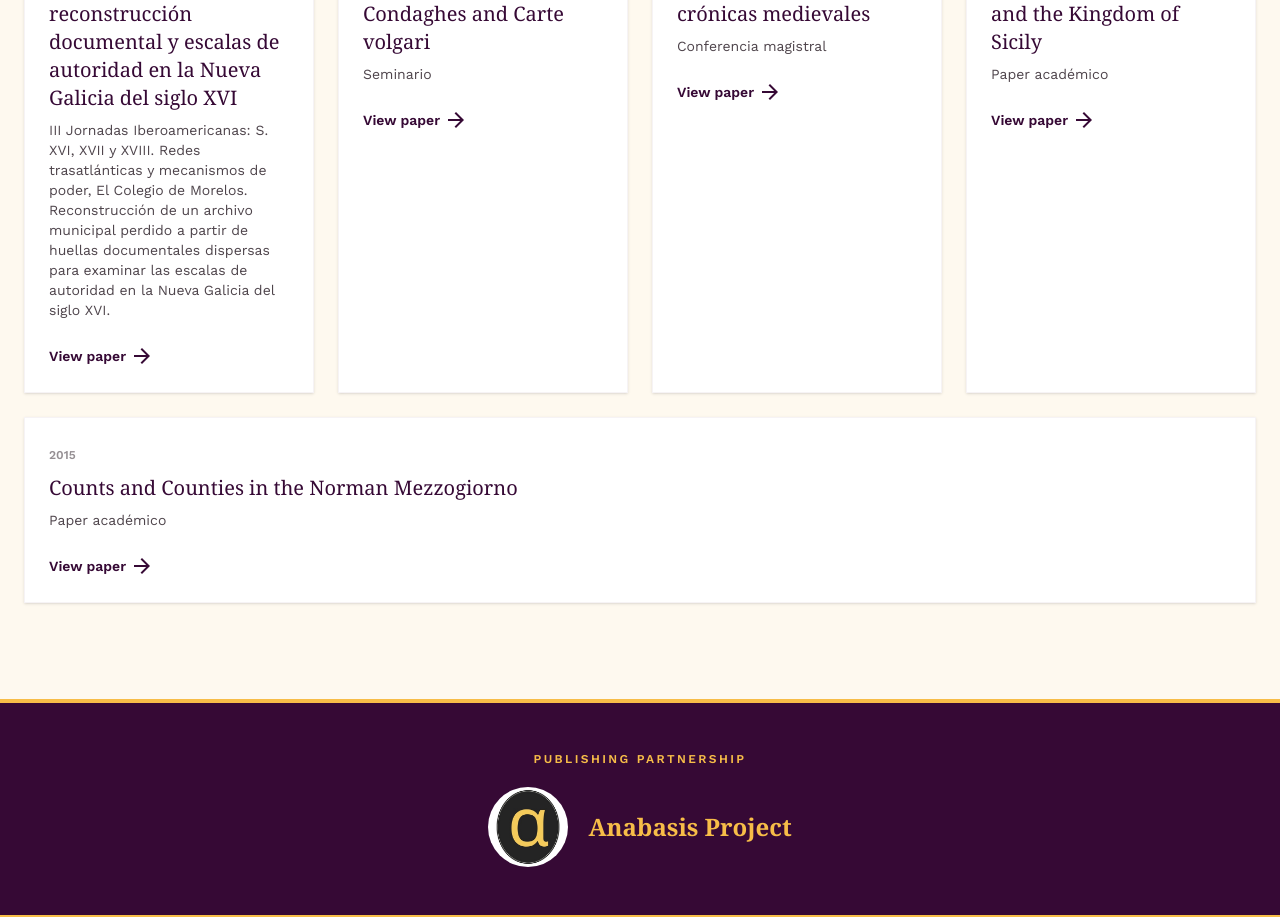
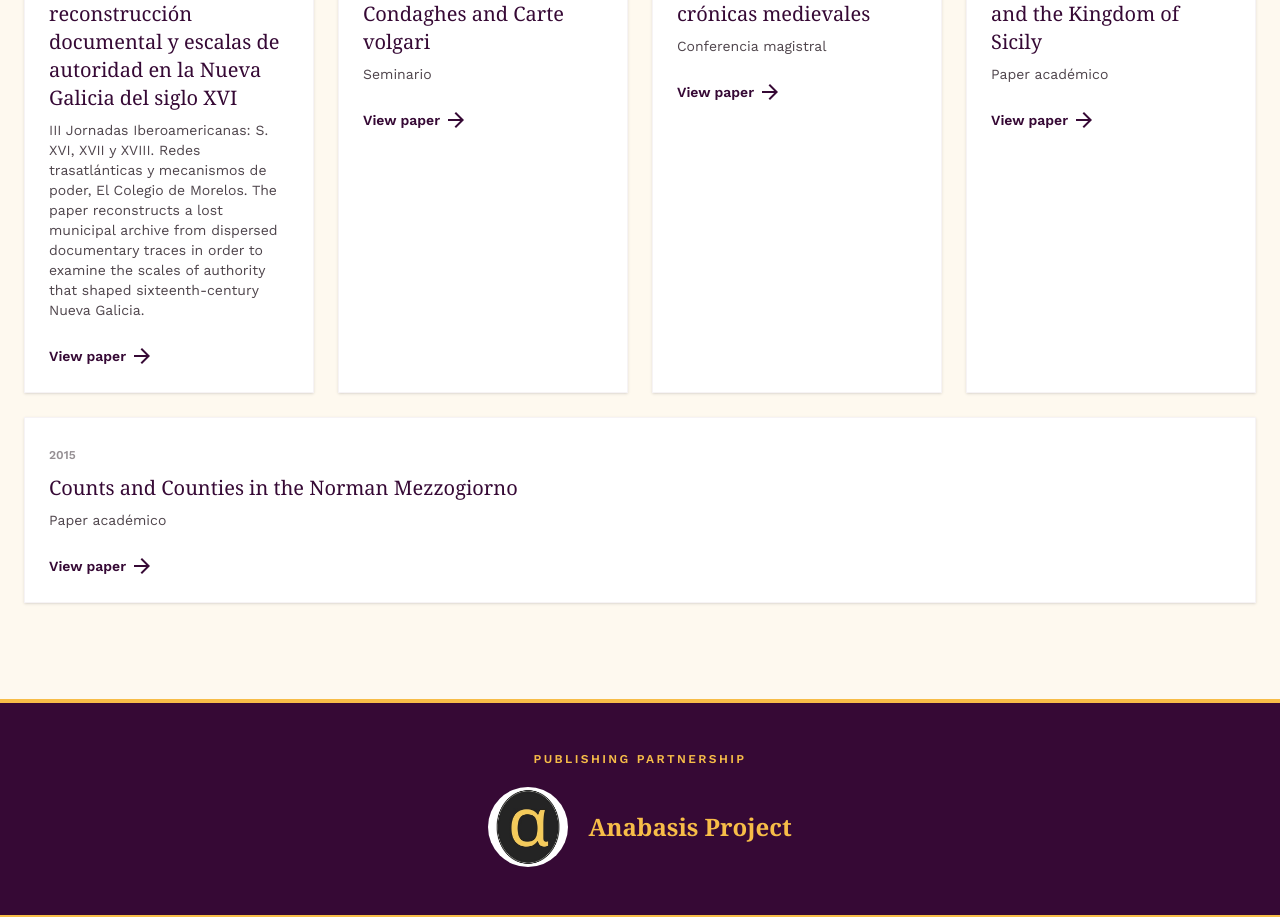
Before and after one commit to falcando/mexicomedieval, a Next.js app in the folder landing/: page /papers in a window 1280 px wide. Shown: the part 1132-2049 px from the top of the page. Built offline with nearby package versions, Linux system fonts and the light colour scheme; a web font is replaced by a local one.

Commit message:
Localize paper descriptions on Papers page

```diff
--- a/landing/views/papers-page.tsx
+++ b/landing/views/papers-page.tsx
@@ -129,8 +129,10 @@ function PresentationDetailsLink({
 }
 
 export function PapersPage() {
-  const { t } = useTranslations();
+  const { t, locale } = useTranslations();
   const HIGHLIGHTED = useMemo(() => getHighlightedPaper(), []);
+  const localizedContext = (item: { context: string; contextEn?: string }) =>
+    locale === "en" ? item.contextEn ?? item.context : item.context;
 
   const [pageAcademic, setPageAcademic] = useState(1);
   const [pagePresentations, setPagePresentations] = useState(1);
@@ -209,7 +211,7 @@ export function PapersPage() {
                   {HIGHLIGHTED.title}
                 </h3>
                 <p className="text-sm text-on-surface-variant">
-                  {HIGHLIGHTED.context}
+                  {localizedContext(HIGHLIGHTED)}
                 </p>
               </div>
               <div className="w-full shrink-0 md:w-auto">
@@ -252,7 +254,7 @@ export function PapersPage() {
                   {item.title}
                 </h3>
                 <p className="text-sm text-on-surface-variant">
-                  {item.context}
+                  {localizedContext(item)}
                 </p>
               </div>
               <div className="w-full shrink-0 md:w-auto">
@@ -329,7 +331,7 @@ export function PapersPage() {
                   {HIGHLIGHTED.title}
                 </h3>
                 <p className="font-body mb-8 text-sm text-on-surface-variant italic">
-                  {HIGHLIGHTED.context}
+                  {localizedContext(HIGHLIGHTED)}
                 </p>
                 <ExternalLink
                   href={HIGHLIGHTED.href}
@@ -360,7 +362,7 @@ export function PapersPage() {
                   {item.title}
                 </h3>
                 <p className="font-body mb-6 text-sm text-on-surface-variant">
-                  {item.context}
+                  {localizedContext(item)}
                 </p>
                 <ExternalLink
                   href={item.href}
```
